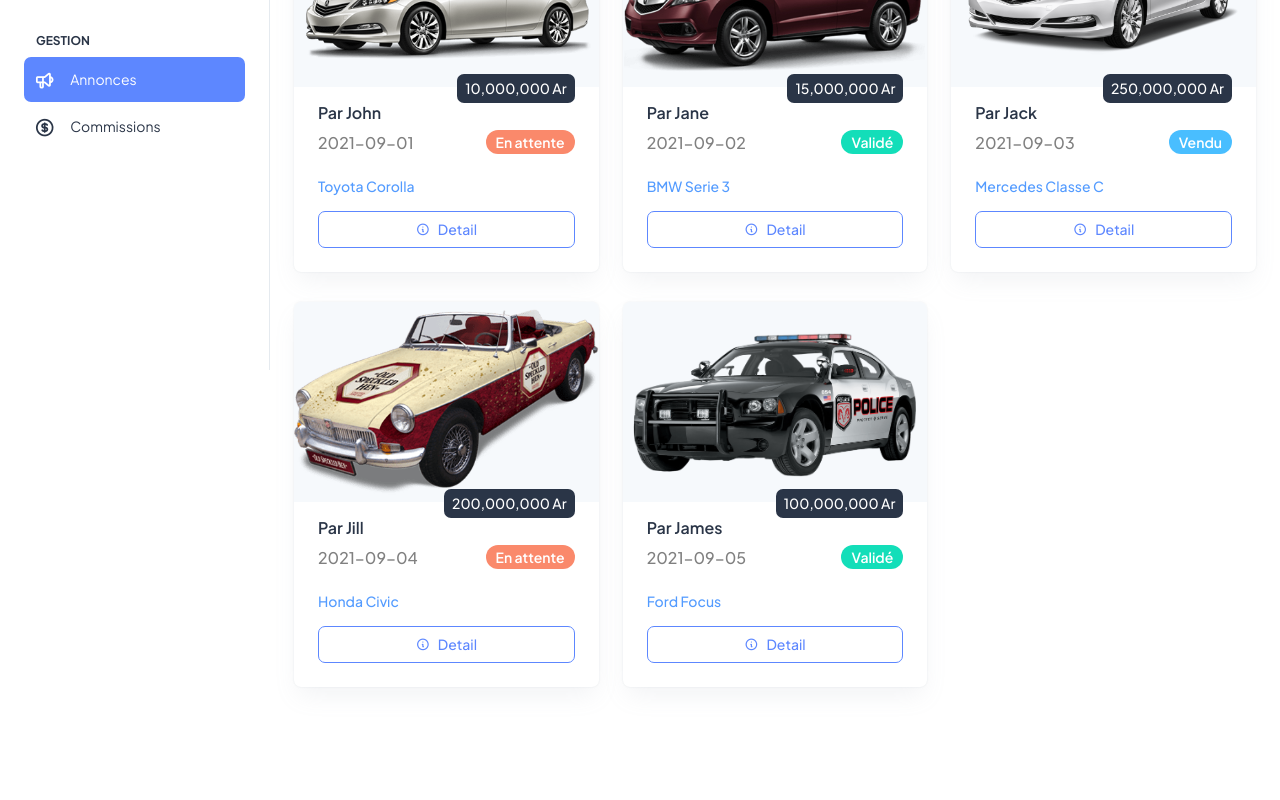
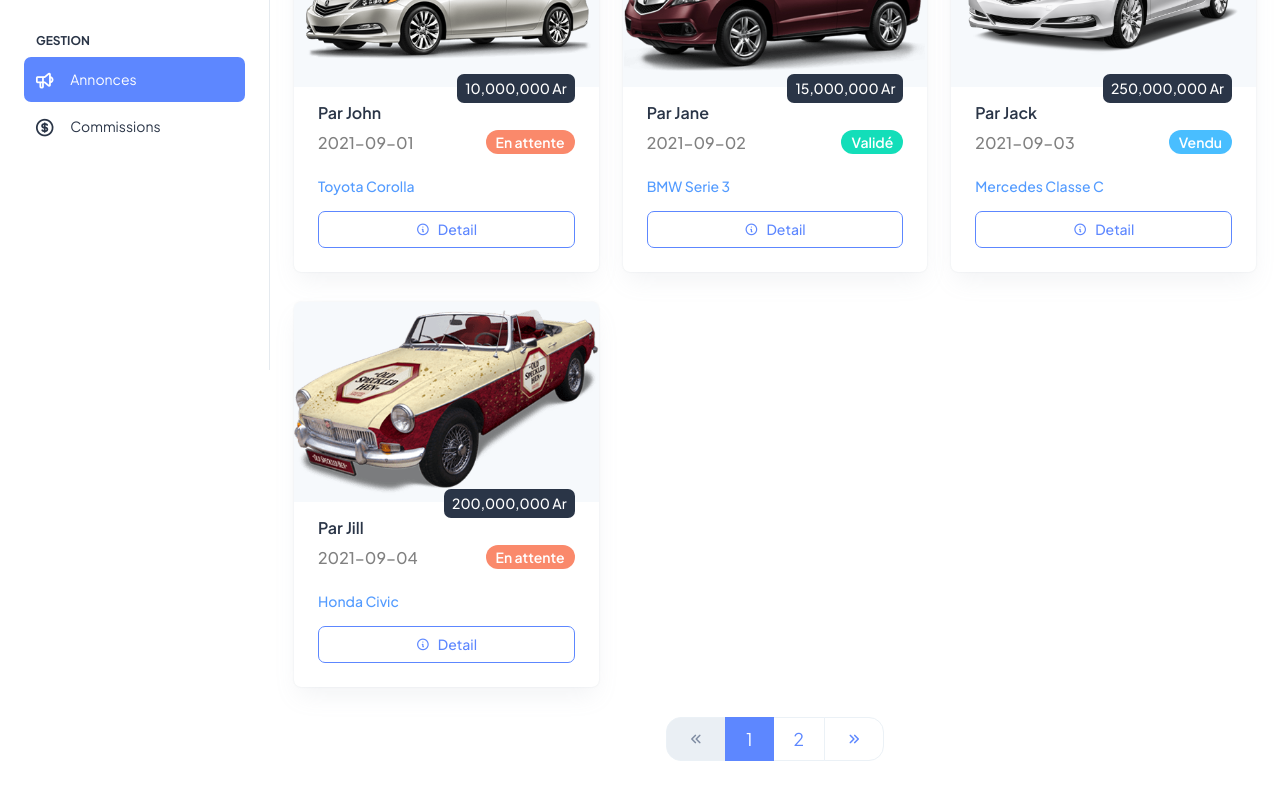
Before and after one commit to SafidyMendrika/s5-cloud-web, a React (Create React App) app: page /back-office/annonces in a window 1280 px wide. Shown: the part 430-1230 px from the top of the page. Before the commit the page ends 1171 px from the top, so only its background shows below. Built offline with nearby package versions, Linux system fonts and the light colour scheme.

Commit message:
[Add] pagination

```diff
--- /dev/null
+++ b/src/components/back-office/Pagination.jsx
@@ -0,0 +1,58 @@
+import React from "react";
+
+const Pagination = ({ currentPage, totalPages, onPageChange }) => {
+  const getPageNumbers = () => {
+    const pages = [];
+    for (let i = 1; i <= totalPages; i++) {
+      pages.push(i);
+    }
+    return pages;
+  };
+
+  return (
+    <nav>
+      <ul
+        className="pagination pagination-lg"
+        style={{
+          "--bs-pagination-padding-x": "1.25rem",
+          "--bs-pagination-padding-y": "0.5rem",
+        }}
+      >
+        <li className={`page-item ${currentPage === 1 ? "disabled" : ""}`}>
+          <button
+            className="page-link"
+            onClick={() => onPageChange(currentPage - 1)}
+          >
+            <i className="ti ti-chevrons-left"></i>
+          </button>
+        </li>
+
+        {getPageNumbers().map((page) => (
+          <li
+            key={page}
+            className={`page-item ${currentPage === page ? "active" : ""}`}
+          >
+            <button className="page-link" onClick={() => onPageChange(page)}>
+              {page}
+            </button>
+          </li>
+        ))}
+
+        <li
+          className={`page-item ${
+            currentPage === totalPages ? "disabled" : ""
+          }`}
+        >
+          <button
+            className="page-link"
+            onClick={() => onPageChange(currentPage + 1)}
+          >
+            <i className="ti ti-chevrons-right"></i>
+          </button>
+        </li>
+      </ul>
+    </nav>
+  );
+};
+
+export default Pagination;
--- a/src/pages/back-office/Annonce.jsx
+++ b/src/pages/back-office/Annonce.jsx
@@ -1,10 +1,16 @@
 import { useEffect, useState } from "react";
 import { dataAnnonce } from "../../data/back-office";
 import CardAnnonce from "../../components/back-office/CardAnnonce";
+import Pagination from "../../components/back-office/Pagination";
 
 const Annonce = () => {
   const [annonces, setAnnonces] = useState([]);
+  const [resultAnnonces, setResultAnnonces] = useState([]);
   const [filteredAnnonces, setFilteredAnnonces] = useState([]);
+
+  const [currentPage, setCurrentPage] = useState(1);
+  const [showPerPage, setShowPerPage] = useState(4);
+  const [totalPages, setTotalPages] = useState(null);
 
   useEffect(() => {
     fetchAnnonces();
@@ -13,6 +19,16 @@ const Annonce = () => {
   useEffect(() => {
     setFilteredAnnonces(annonces);
   }, [annonces]);
+
+  useEffect(() => {
+    setResultAnnonces(
+      filteredAnnonces.slice(
+        (currentPage - 1) * showPerPage,
+        currentPage * showPerPage
+      )
+    );
+    setTotalPages(Math.ceil(filteredAnnonces.length / showPerPage));
+  }, [filteredAnnonces, currentPage, showPerPage]);
 
   const fetchAnnonces = () => {
     // fetch(`${API_URL}/annonces`, {
@@ -23,6 +39,10 @@ const Annonce = () => {
     //     setAnnonces(data);
     //   });
     setAnnonces(dataAnnonce);
+  };
+
+  const handlePageChange = (page) => {
+    setCurrentPage(page);
   };
 
   return (
@@ -61,11 +81,24 @@ const Annonce = () => {
         </div>
         <div className="col-12">
           <div className="row">
-            {filteredAnnonces &&
-              filteredAnnonces.map((annonce) => (
+            {resultAnnonces &&
+              resultAnnonces.map((annonce) => (
                 <CardAnnonce annonce={annonce} key={annonce.id} />
               ))}
           </div>
+          {totalPages > 1 && (
+            <div className="row">
+              <div className="col-12">
+                <div className="d-flex justify-content-center">
+                  <Pagination
+                    currentPage={currentPage}
+                    totalPages={totalPages}
+                    onPageChange={handlePageChange}
+                  />
+                </div>
+              </div>
+            </div>
+          )}
         </div>
       </div>
     </>
--- a/src/pages/back-office/ListCategorie.jsx
+++ b/src/pages/back-office/ListCategorie.jsx
@@ -1,6 +1,7 @@
 import { Fragment, useEffect, useState } from "react";
 import { dataCategorie } from "../../data/back-office";
 import { API_URL } from "../../context/UrlContext";
+import Pagination from "../../components/back-office/Pagination";
 
 const EMPTY_CATEGORIE = {
   id: null,
@@ -10,8 +11,13 @@ const EMPTY_CATEGORIE = {
 const ListCategorie = () => {
   const [categories, setCategories] = useState([]);
   const [filteredCategories, setFilteredCategories] = useState([]);
+  const [resultCategories, setResultCategories] = useState([]);
   const [createdCategorie, setCreatedCategorie] = useState(EMPTY_CATEGORIE);
   const [updatedCategorie, setUpdatedCategorie] = useState(EMPTY_CATEGORIE);
+
+  const [currentPage, setCurrentPage] = useState(1);
+  const [showPerPage, setShowPerPage] = useState(4);
+  const [totalPages, setTotalPages] = useState(null);
 
   useEffect(() => {
     fetchCategories();
@@ -20,6 +26,17 @@ const ListCategorie = () => {
   useEffect(() => {
     setFilteredCategories(categories);
   }, [categories]);
+
+  useEffect(() => {
+    setResultCategories(
+      filteredCategories.slice(
+        (currentPage - 1) * showPerPage,
+        currentPage * showPerPage
+      )
+    );
+
+    setTotalPages(Math.ceil(filteredCategories.length / showPerPage));
+  }, [filteredCategories, currentPage, showPerPage]);
 
   const fetchCategories = () => {
     // fetch(`${API_URL}/categories`, {
@@ -30,6 +47,10 @@ const ListCategorie = () => {
     //     setCategories(data.data);
     //   });
     setCategories(dataCategorie);
+  };
+
+  const handlePageChange = (page) => {
+    setCurrentPage(page);
   };
 
   const handleSearch = ({ target: { value } }) => {
@@ -201,7 +222,7 @@ const ListCategorie = () => {
                   </div>
                 </div>
               </div>
-              <div className="table-responsive">
+              <div className="table-responsive mb-4">
                 <table className="table text-nowrap mb-0 align-middle">
                   <thead className="text-dark fs-4 table-light">
                     <tr>
@@ -216,8 +237,8 @@ const ListCategorie = () => {
                     </tr>
                   </thead>
                   <tbody>
-                    {filteredCategories &&
-                      filteredCategories.map((categorie) => (
+                    {resultCategories &&
+                      resultCategories.map((categorie) => (
                         <tr key={categorie.id}>
                           <td className="">{categorie.id}</td>
                           <td className="text-dark fw-semibold">
@@ -247,13 +268,26 @@ const ListCategorie = () => {
                   </tbody>
                 </table>
               </div>
+              {totalPages > 1 && (
+                <div className="row">
+                  <div className="col-12">
+                    <div className="d-flex justify-content-center">
+                      <Pagination
+                        currentPage={currentPage}
+                        totalPages={totalPages}
+                        onPageChange={handlePageChange}
+                      />
+                    </div>
+                  </div>
+                </div>
+              )}
             </div>
           </div>
         </div>
       </div>
 
-      {filteredCategories &&
-        filteredCategories.map((categorie) => (
+      {resultCategories &&
+        resultCategories.map((categorie) => (
           <Fragment key={categorie.id}>
             <div className="modal fade" id={`modalUpdate-${categorie.id}`}>
               <div className="modal-dialog">
--- a/src/pages/back-office/ListMarque.jsx
+++ b/src/pages/back-office/ListMarque.jsx
@@ -2,6 +2,7 @@ import { Fragment, useEffect, useState } from "react";
 import { dataMarque } from "../../data/back-office";
 import { API_URL } from "../../context/UrlContext";
 import CardMarque from "../../components/back-office/CardMarque";
+import Pagination from "../../components/back-office/Pagination";
 
 const EMPTY_MARQUE = {
   id: null,
@@ -11,8 +12,13 @@ const EMPTY_MARQUE = {
 const ListMarque = () => {
   const [marques, setMarques] = useState([]);
   const [filteredMarques, setFilteredMarques] = useState([]);
+  const [resultMarques, setResultMarques] = useState([]);
   const [createdMarque, setCreatedMarque] = useState(EMPTY_MARQUE);
   const [updatedMarque, setUpdatedMarque] = useState(EMPTY_MARQUE);
+
+  const [currentPage, setCurrentPage] = useState(1);
+  const [showPerPage, setShowPerPage] = useState(4);
+  const [totalPages, setTotalPages] = useState(null);
 
   useEffect(() => {
     fetchMarques();
@@ -21,6 +27,16 @@ const ListMarque = () => {
   useEffect(() => {
     setFilteredMarques(marques);
   }, [marques]);
+
+  useEffect(() => {
+    setResultMarques(
+      filteredMarques.slice(
+        (currentPage - 1) * showPerPage,
+        currentPage * showPerPage
+      )
+    );
+    setTotalPages(Math.ceil(filteredMarques.length / showPerPage));
+  }, [filteredMarques, currentPage, showPerPage]);
 
   const fetchMarques = () => {
     // fetch(`${API_URL}/marques`, {
@@ -31,6 +47,10 @@ const ListMarque = () => {
     //     setMarques(data);
     //   });
     setMarques(dataMarque);
+  };
+
+  const handlePageChange = (page) => {
+    setCurrentPage(page);
   };
 
   const handleSearch = ({ target: { value } }) => {
@@ -201,9 +221,9 @@ const ListMarque = () => {
           </div>
         </div>
         <div className="col-12">
-          <div className="row">
-            {filteredMarques &&
-              filteredMarques.map((marque) => (
+          <div className="row mb-4">
+            {resultMarques &&
+              resultMarques.map((marque) => (
                 <Fragment key={marque.id}>
                   <CardMarque
                     marque={marque}
@@ -318,6 +338,20 @@ const ListMarque = () => {
                 </Fragment>
               ))}
           </div>
+
+          {totalPages > 1 && (
+            <div className="row">
+              <div className="col-12">
+                <div className="d-flex justify-content-center">
+                  <Pagination
+                    currentPage={currentPage}
+                    totalPages={totalPages}
+                    onPageChange={handlePageChange}
+                  />
+                </div>
+              </div>
+            </div>
+          )}
         </div>
       </div>
     </>
--- a/src/pages/back-office/ListModele.jsx
+++ b/src/pages/back-office/ListModele.jsx
@@ -1,6 +1,7 @@
 import { Fragment, useEffect, useState } from "react";
 import { dataModele, dataMarque, dataCategorie } from "../../data/back-office";
 import { API_URL } from "../../context/UrlContext";
+import Pagination from "../../components/back-office/Pagination";
 
 const EMPTY_MODELE = {
   id: null,
@@ -14,8 +15,13 @@ const ListModele = () => {
   const [marques, setMarques] = useState([]);
   const [categories, setCategories] = useState([]);
   const [filteredModeles, setFilteredModeles] = useState([]);
+  const [resultModeles, setResultModeles] = useState([]);
   const [createdModele, setCreatedModele] = useState(EMPTY_MODELE);
   const [updatedModele, setUpdatedModele] = useState(EMPTY_MODELE);
+
+  const [currentPage, setCurrentPage] = useState(1);
+  const [showPerPage, setShowPerPage] = useState(4);
+  const [totalPages, setTotalPages] = useState(null);
 
   useEffect(() => {
     fetchModeles();
@@ -26,6 +32,16 @@ const ListModele = () => {
   useEffect(() => {
     setFilteredModeles(modeles);
   }, [modeles]);
+
+  useEffect(() => {
+    setResultModeles(
+      filteredModeles.slice(
+        (currentPage - 1) * showPerPage,
+        currentPage * showPerPage
+      )
+    );
+    setTotalPages(Math.ceil(filteredModeles.length / showPerPage));
+  }, [filteredModeles, currentPage, showPerPage]);
 
   const fetchModeles = () => {
     // fetch(`${API_URL}/modeles`, {
@@ -58,6 +74,10 @@ const ListModele = () => {
     //     setCategories(data);
     //   });
     setCategories(dataCategorie);
+  };
+
+  const handlePageChange = (page) => {
+    setCurrentPage(page);
   };
 
   const handleSearch = ({ target: { value } }) => {
@@ -339,7 +359,7 @@ const ListModele = () => {
                   </div>
                 </div>
               </div>
-              <div className="table-responsive">
+              <div className="table-responsive mb-4">
                 <table className="table text-nowrap mb-0 align-middle">
                   <thead className="text-dark fs-4 table-light">
                     <tr>
@@ -356,8 +376,8 @@ const ListModele = () => {
                     </tr>
                   </thead>
                   <tbody>
-                    {filteredModeles &&
-                      filteredModeles.map((modele) => (
+                    {resultModeles &&
+                      resultModeles.map((modele) => (
                         <tr key={modele.id}>
                           <td className="">{modele.id}</td>
                           <td className="text-dark fw-semibold">
@@ -395,12 +415,25 @@ const ListModele = () => {
                   </tbody>
                 </table>
               </div>
+              {totalPages > 1 && (
+                <div className="row">
+                  <div className="col-12">
+                    <div className="d-flex justify-content-center">
+                      <Pagination
+                        currentPage={currentPage}
+                        totalPages={totalPages}
+                        onPageChange={handlePageChange}
+                      />
+                    </div>
+                  </div>
+                </div>
+              )}
             </div>
           </div>
         </div>
       </div>
-      {filteredModeles &&
-        filteredModeles.map((modele) => (
+      {resultModeles &&
+        resultModeles.map((modele) => (
           <Fragment key={modele.id}>
             <div className="modal fade" id={`modalUpdate-${modele.id}`}>
               <div className="modal-dialog">
```
Also changed, not shown: src/components/back-office/CardMarque.jsx (+18 -3 lines).
